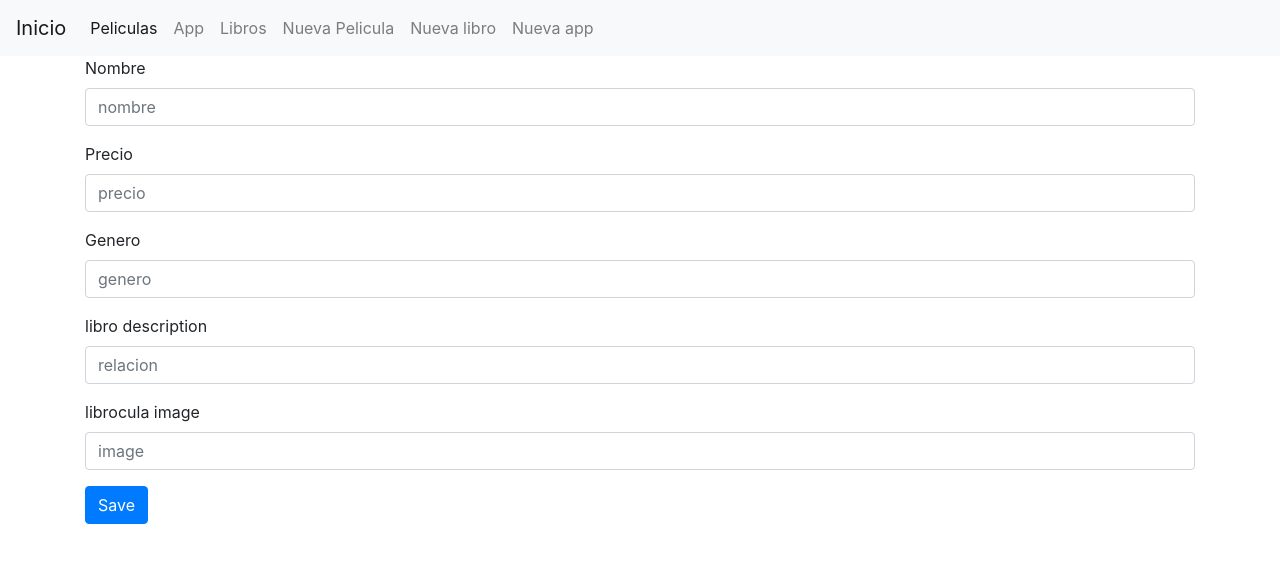
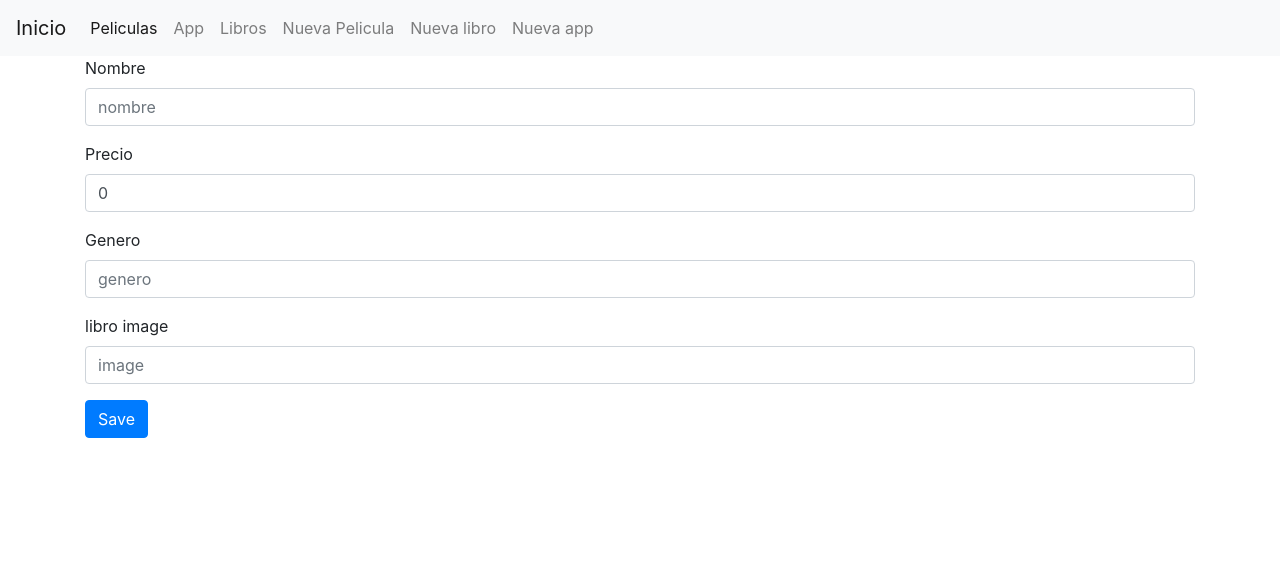
Before and after one commit to digito01/tareasemana7, an Angular app: page /new-libro in a window 1280 px wide. Shown: the top 562 px of the page. Built offline with nearby package versions, Linux system fonts and the light colour scheme.

Commit message:
correciones

```diff
--- a/src/app/app.module.ts
+++ b/src/app/app.module.ts
@@ -17,11 +17,12 @@ import {NewPeliComponent} from './features/new-peli/new-peli.component'
 import { LibrosDataService } from './common/services/libros-data.service';
 import { AppsDataService } from './common/services/apps-data.service';
 import{AppsDetalles}from './features/app-detalle/app-detalle.component'
+import{NewlibroComponent}from './features/new-libro/new-libro.component'
 
 @NgModule({
   declarations: [
     AppComponent,
-    PelisComponent,PeliDetailComponent,NewPeliComponent,AppsDetalles,
+    PelisComponent,PeliDetailComponent,NewPeliComponent,AppsDetalles,NewlibroComponent,
     LibrosComponent,LibroDetailComponent,AppsDetailComponent,AppsComponent
     ],
   imports: [
--- a/src/app/features/app/apps.component.ts
+++ b/src/app/features/app/apps.component.ts
@@ -1,23 +1,26 @@
-import { Component, Input, OnInit } from '@angular/core';
-import { App } from 'src/app/common/models/apps/app.model';
-import { APP_DATA } from '../../common/models/mocks/apps-data.mock';
-import { ActivatedRoute } from '@angular/router';
-import { Apps } from 'src/app/common/models/apps/apps.model';
+import { Component,OnInit} from '@angular/core';
+import { Router } from '@angular/router';
+import{AppsDataService} from 'src/app/common/services/apps-data.service'
+
 
 @Component({
   selector: 'apps',
   templateUrl: './apps.component.html',
 })
-export class AppsComponent implements OnInit {
-  data: Apps = APP_DATA;
-  app: App;
+export class AppsComponent implements OnInit{
 
+  appsDetail: any;
+  appsModel: any ;
 
-    constructor(private activedRoute: ActivatedRoute) {}
-    ngOnInit(): void {
-      const id = Number.parseInt(this.activedRoute.snapshot.paramMap.get('id'));
-      console.log(id);
-      this.app = this.data.apps.find((t) => t.id === id);
-      console.log(this.app);
-    }
+  constructor(
+    private router: Router,
+    private appsDataService: AppsDataService
+  ) {}
+  ngOnInit(): void {
+    this.appsModel = this.appsDataService.getAllApps();
   }
+
+  viewAppsDetail(app: any): void {
+    this.router.navigate(['/app', app.id]);
+  }
+}
--- a/src/app/features/new-libro/new-libro.component.html
+++ b/src/app/features/new-libro/new-libro.component.html
@@ -17,14 +17,9 @@
             [(ngModel)]="libro.genero"
             >
     </div>
+
     <div class="form-group">
-        <label for="libro-relacion">libro description</label>
-        <input type="text" class="form-control" id="libro-relacion" name="relacion" placeholder="relacion"
-            [(ngModel)]="libro.relacion"
-            >
-    </div>
-    <div class="form-group">
-        <label for="libro-image">librocula image</label>
+        <label for="libro-image">libro image</label>
         <input type="text" class="form-control" id="libro-image" name="image" placeholder="image"
             [(ngModel)]="libro.image"
             >
```
